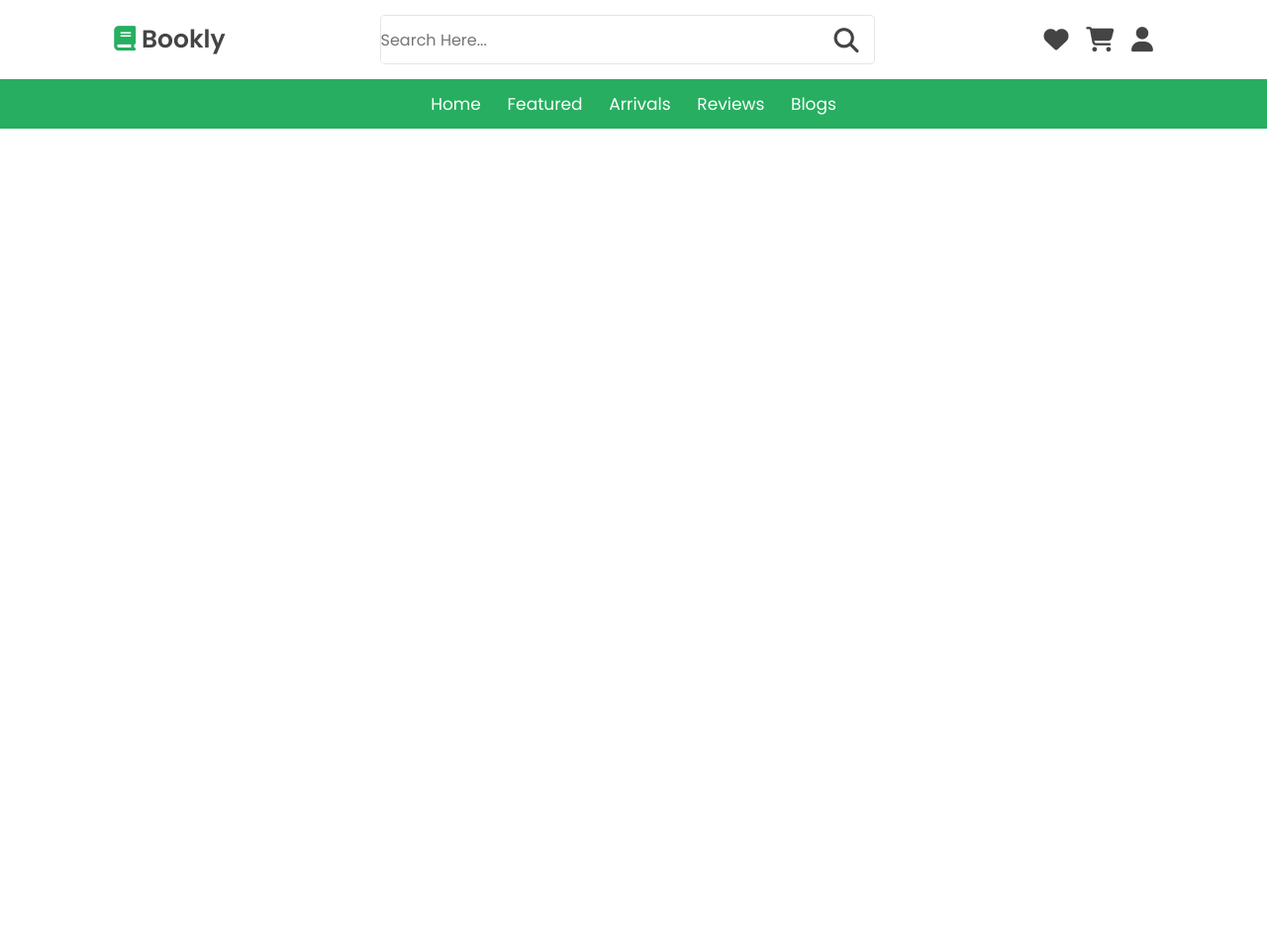
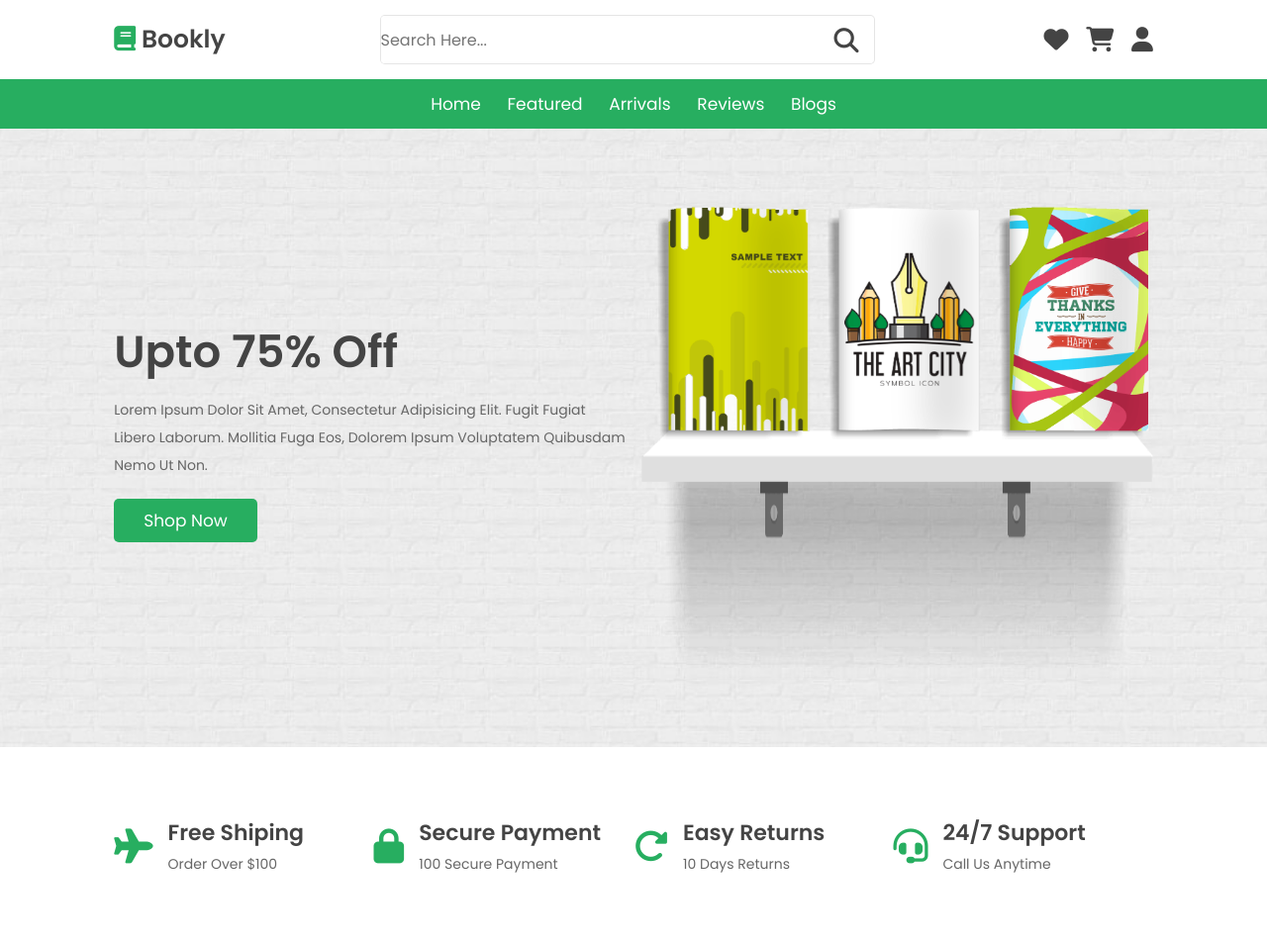
Before and after one commit to Mamun35421/Online-Book-Store-Responsive-Design, a plain HTML site: page index.html in a window 1280 px wide. Shown: the whole page at 99% size. Before the commit the page ends 800 px from the top, so only its background shows below. Drawn offline with nearby package versions, Linux system fonts and the light colour scheme.

Commit message:
icon  section add

```diff
--- a/css/style.css
+++ b/css/style.css
@@ -41,6 +41,10 @@ html::-webkit-scrollbar-track{
 }
 html::-webkit-scrollbar-thumb{
     background: var(--black);
+}
+
+section{
+    padding: 5rem 9%;
 }
 
 .btn{
@@ -269,6 +273,87 @@ html::-webkit-scrollbar-thumb{
 
 }
 
+.home{
+    background:url(../image/banner-bg.jpg) no-repeat;
+    background-size: cover;
+    background-position: center;
+}
+
+.home .row{
+    display: flex;
+    align-items: center;
+    flex-wrap: wrap;
+    gap: 1.5rem;
+}
+
+.home .row .content{
+    flex: 1 1 42rem;
+}
+
+.home .row .books-slider{
+    flex: 1 1 42rem;
+    text-align: center;
+    margin-top: 2rem;
+}
+
+.home .row .books-slider a img{
+    height:25rem;
+
+}
+
+.home .row .books-slider a:hover img{
+    transform:scale(.9);
+
+}
+
+.home .row .books-slider .stand{
+    width: 100%;
+    margin-top: -2rem;
+}
+
+.home .row .content h3{
+    color: var(--black);
+    font-size: 4.5rem;
+}
+
+.home .row .content p{
+    color: var(--light-color);
+    font-size: 1.4rem;
+    line-height: 2;
+    padding:1rem 0;
+}
+
+.icons-container{
+    display: grid;
+    grid-template-columns: repeat(auto-fit, minmax(25rem, 1fr));
+}
+
+.icons-container .icons{
+    display:flex;
+    align-items: center;
+    gap: 1.5rem;
+    padding: 2rem 0;
+}
+
+.icons-container .icons i{
+    font-size: 3.5rem;
+    color: var(--green);
+}
+
+.icons-container .icons h3{
+    font-size: 2.2rem;
+    color: var(--black);
+    padding-bottom: .5rem;
+}
+.icons-container .icons p{
+    font-size: 1.4rem;
+    color: var(--light-color);
+
+}
+
+
+
+
 
 
 
@@ -280,6 +365,10 @@ html::-webkit-scrollbar-thumb{
 
     .header .header-1{
         padding: 2rem;
+    }
+
+    section{
+        padding: 3rem 2rem;
     }
 
 }
@@ -320,6 +409,14 @@ html::-webkit-scrollbar-thumb{
     .header .header-1 .search-form.active{
         top: 115%;
     }
+
+    .home .row .content{
+        text-align: center;
+    }
+
+    .home .row .content h3{
+        font-size: 3.5rem;
+    }
 }
 
 @media (max-width:450px) {
--- a/index.html
+++ b/index.html
@@ -6,6 +6,7 @@
     <meta http-equiv="X-UA-Compatible" content="IE=edge">
     <meta name="viewport" content="width=device-width, initial-scale=1.0">
     <title>Online Book store Responsive design</title>
+    <link rel="stylesheet" href="https://cdn.jsdelivr.net/npm/swiper@9/swiper-bundle.min.css"/>
 
 
     <!-- font awsome cdn link  -->
@@ -79,6 +80,69 @@
         </form>
     </div>
 
+<!-- home section start  -->
+
+<section class="home" id="home">
+    <div class="row">
+        <div class="content">
+            <h3>upto 75% off</h3>
+            <p>Lorem ipsum dolor sit amet, consectetur adipisicing elit. Fugit fugiat libero laborum. Mollitia fuga eos, dolorem ipsum voluptatem quibusdam nemo ut non. </p>
+
+            <a href="#" class="btn">shop now</a>
+        </div>
+
+        <div class="swiper books-slider">
+            <div class="swiper-wrapper">
+                <a href="#" class="swiper-slide"><img src="image/book-1.png" alt=""</a>
+                <a href="#" class="swiper-slide"><img src="image/book-2.png" alt=""</a>
+                <a href="#" class="swiper-slide"><img src="image/book-3.png" alt=""</a>
+                <a href="#" class="swiper-slide"><img src="image/book-4.png" alt=""</a>
+                <a href="#" class="swiper-slide"><img src="image/book-5.png" alt=""</a>
+                <a href="#" class="swiper-slide"><img src="image/book-6.png" alt=""</a>
+            </div>
+
+            <img src="image/stand.png" class="stand" alt="" >
+        </div>
+    </div>
+</section>
+
+<!--home section end -->
+
+
+<!-- icons section start -->
+
+<section class="icons-container">
+    <div class="icons">
+        <i class="fas fa-plane"></i>
+        <div class="content">
+            <h3>Free shiping</h3>
+            <p>Order over $100</p>
+        </div>
+    </div>
+
+    <div class="icons">
+        <i class="fas fa-lock"></i>
+        <div class="content">
+            <h3>Secure payment</h3>
+            <p>100 secure payment</p>
+        </div>
+    </div>
+    <div class="icons">
+        <i class="fas fa-redo-alt"></i>
+        <div class="content">
+            <h3>easy returns</h3>
+            <p>10 days returns</p>
+        </div>
+    </div>
+
+    <div class="icons">
+        <i class="fas fa-headset"></i>
+        <div class="content">
+            <h3>24/7 support</h3>
+            <p>call us anytime</p>
+        </div>
+    </div>
+</section>
 
 
 
@@ -87,6 +151,7 @@
 
 
 
+   <script src="https://cdn.jsdelivr.net/npm/swiper@9/swiper-bundle.min.js"></script>
     <!-- custom hs file link -->
 
     <script src="js/main.js"></script>
--- a/js/main.js
+++ b/js/main.js
@@ -38,3 +38,29 @@ window.onload = () =>{
         document.querySelector('.header .header-2').classList.remove('active');
     }
 }
+
+
+var swiper = new Swiper(".books-slider", {
+
+    loop:true,
+    centeredSlides:true,
+    autoplay:{
+        delay:9500,
+        disableOnInteraction:false,
+
+    },
+    breakpoints: {
+      0: {
+        slidesPerView: 1,
+
+      },
+      768: {
+        slidesPerView: 2,
+
+      },
+      1024: {
+        slidesPerView: 3,
+
+      },
+    },
+  });
```
